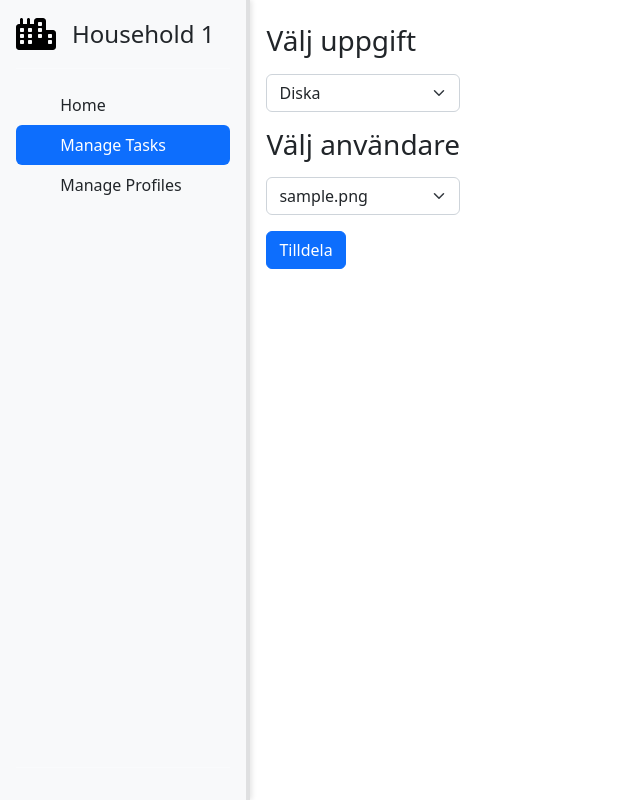
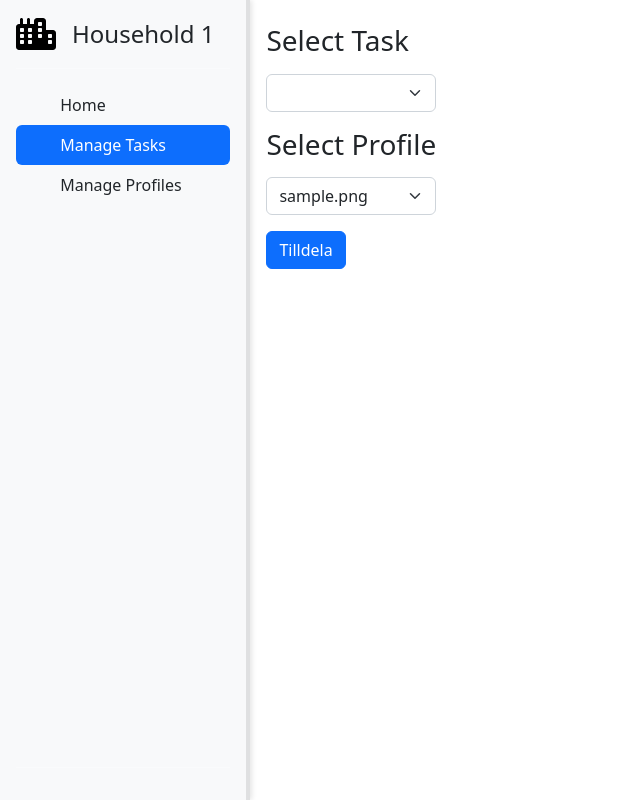
Before and after one commit to Packan1337/CleanApp, a Flask app: page /task_management in a window 1280 px wide. Shown: the part 60-860 px from the top of the page, without its empty margins (0-640 px from the left). Run offline with Flask 3, Linux system fonts and the light colour scheme; the visitor is signed in with stand-in values (Sample User, id 1); tables that the repository leaves empty hold one stand-in row (values such as "Sample post"); lists and menus that the app fills with data are empty; some libraries are stand-ins or nearby versions.

Commit message:
nu visar "select task" våra tasks från databasen

```diff
--- a/db_models.py
+++ b/db_models.py
@@ -60,7 +60,7 @@ class Tasks(db.Model):
             },
             {
                 "task_title": "Diska",
-                "task_desc": "Diska det som finns i handfatet, ställ även in den disk som är diskad och torr.",
+                "task_desc": "Diska det som finns i handfatet.",
                 "task_weight": 5,
             },
             {
@@ -79,7 +79,7 @@ class Tasks(db.Model):
                 "task_weight": 5,
             },
         ]
-        # hej
+
         for task in tasks:
             new_task = Tasks(
                 task_title=task["task_title"],
--- a/templates/task_management.html
+++ b/templates/task_management.html
@@ -6,21 +6,18 @@
         <form action="tasks-form">
             <div class="mb-3">
                 <label for="tasks-lista" class="form-label">
-                    <h3>Välj uppgift</h3>
+                    <h3>Select Task</h3>
                 </label>
                 <select name="tasks-lista" id="tasks-lista" class="form-select">
-                    <option value="task1">Diska</option>
-                    <option value="task2">Dammsuga</option>
-                    <option value="task3">Städa toan</option>
-                    <option value="task4">Vattna blommor</option>
-                    <option value="task5">Slänga soporna</option>
-                    <option value="task6">Tvätta kläder</option>
+                    {% for task in tasks %}
+                    <option value="task{{ task.task_id }}">{{ task.task_title }}</option>
+                    {% endfor %}
                 </select>
             </div>
 
             <div class="mb-3">
                 <label for="användare-lista" class="form-label">
-                    <h3>Välj användare</h3>
+                    <h3>Select Profile</h3>
                 </label>
 
                 <select name="användare-lista" id="användare-lista" class="form-select">
```
